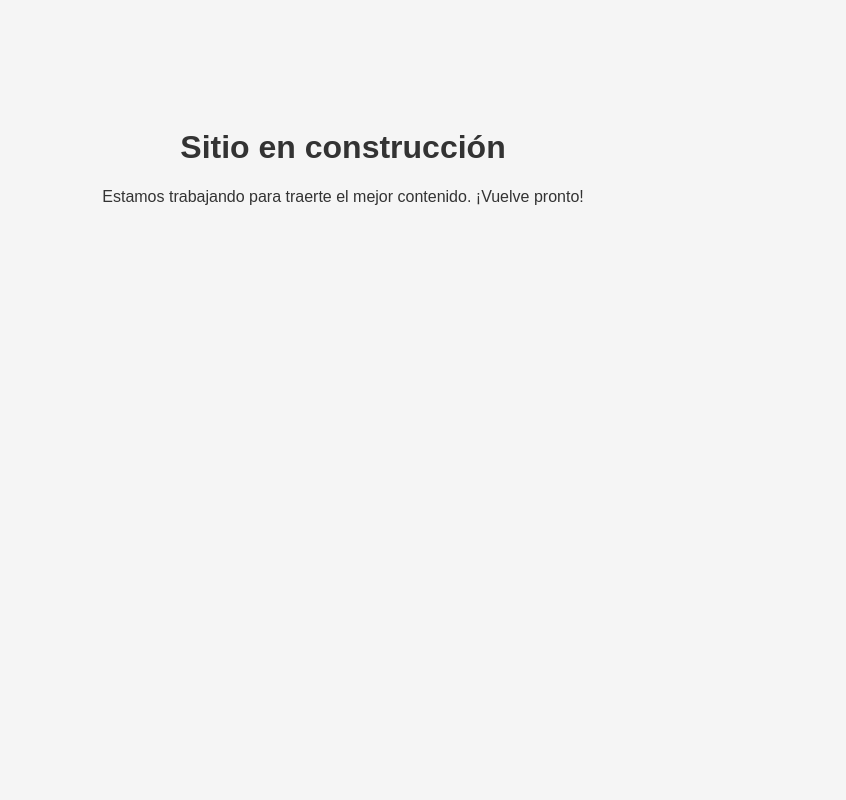
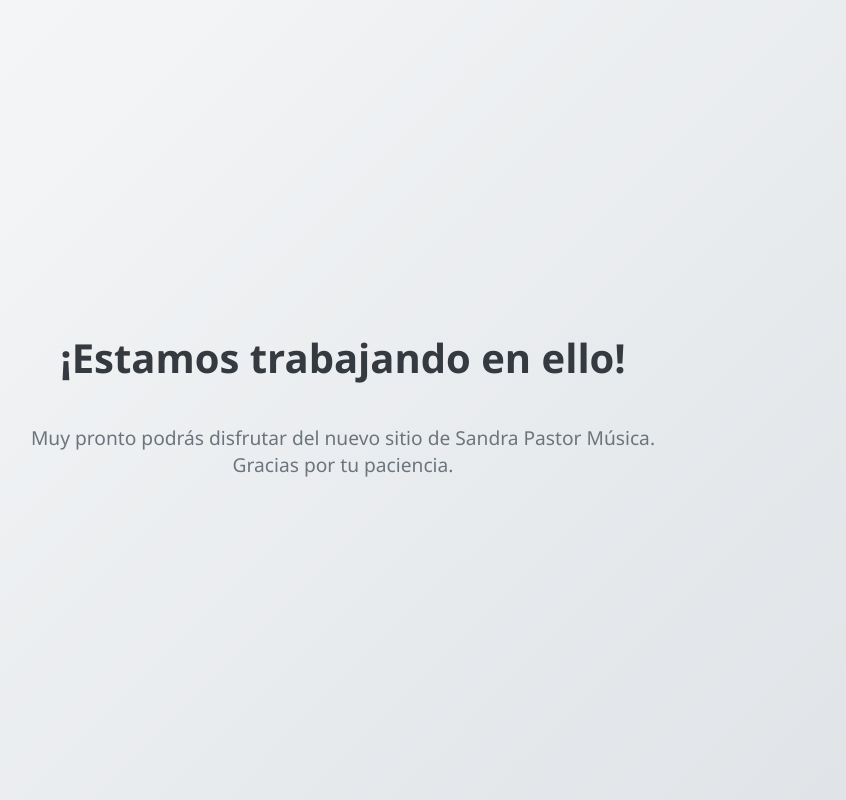
Before and after one commit to pacosoeda2/landing-cantante, a website: page index.html in a window 1280 px wide. Shown: the whole page, without its empty margins (297-1143 px from the left). Drawn offline with Linux system fonts and the light colour scheme.

Commit message:
Update index.html

```diff
--- a/index.html
+++ b/index.html
@@ -1,20 +1,48 @@
 <!DOCTYPE html>
 <html lang="es">
 <head>
-  <meta charset="UTF-8">
-  <title>En construcción</title>
+  <meta charset="UTF-8" />
+  <meta name="viewport" content="width=device-width, initial-scale=1.0" />
+  <title>Sitio en construcción</title>
   <style>
+    * {
+      box-sizing: border-box;
+    }
+
     body {
-      background-color: #f5f5f5;
-      color: #333;
-      font-family: sans-serif;
+      margin: 0;
+      padding: 0;
+      font-family: 'Segoe UI', sans-serif;
+      background: linear-gradient(135deg, #f8f9fa, #dee2e6);
+      color: #343a40;
+      display: flex;
+      align-items: center;
+      justify-content: center;
+      height: 100vh;
       text-align: center;
-      padding: 100px;
+      flex-direction: column;
+    }
+
+    h1 {
+      font-size: 2.5em;
+      margin-bottom: 0.5em;
+    }
+
+    p {
+      font-size: 1.2em;
+      color: #6c757d;
+    }
+
+    .logo {
+      width: 100px;
+      margin-bottom: 1em;
     }
   </style>
 </head>
 <body>
-  <h1>Sitio en construcción</h1>
-  <p>Estamos trabajando para traerte el mejor contenido. ¡Vuelve pronto!</p>
+  <!-- Si quieres añadir un logo, colócalo en la raíz y llama logo.png -->
+  <!-- <img src="logo.png" alt="Logo" class="logo" /> -->
+  <h1>¡Estamos trabajando en ello!</h1>
+  <p>Muy pronto podrás disfrutar del nuevo sitio de Sandra Pastor Música.<br>Gracias por tu paciencia.</p>
 </body>
 </html>
```
